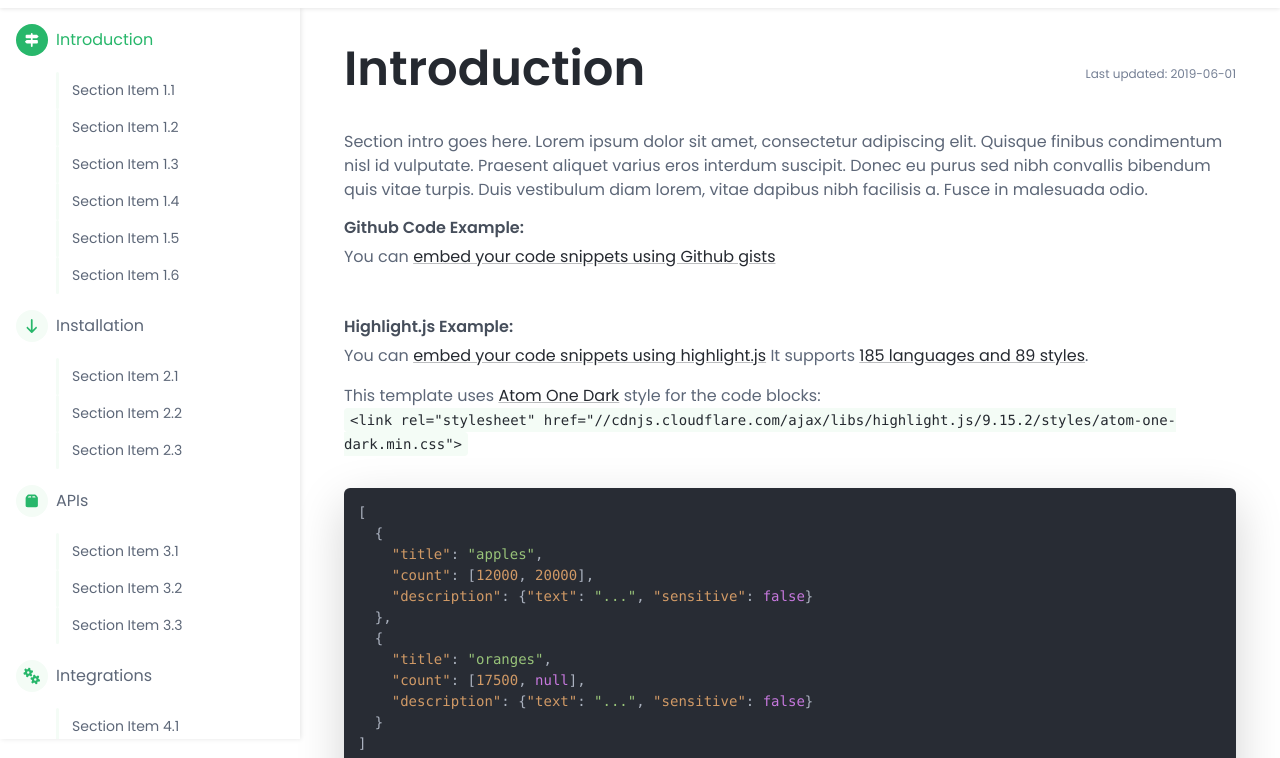
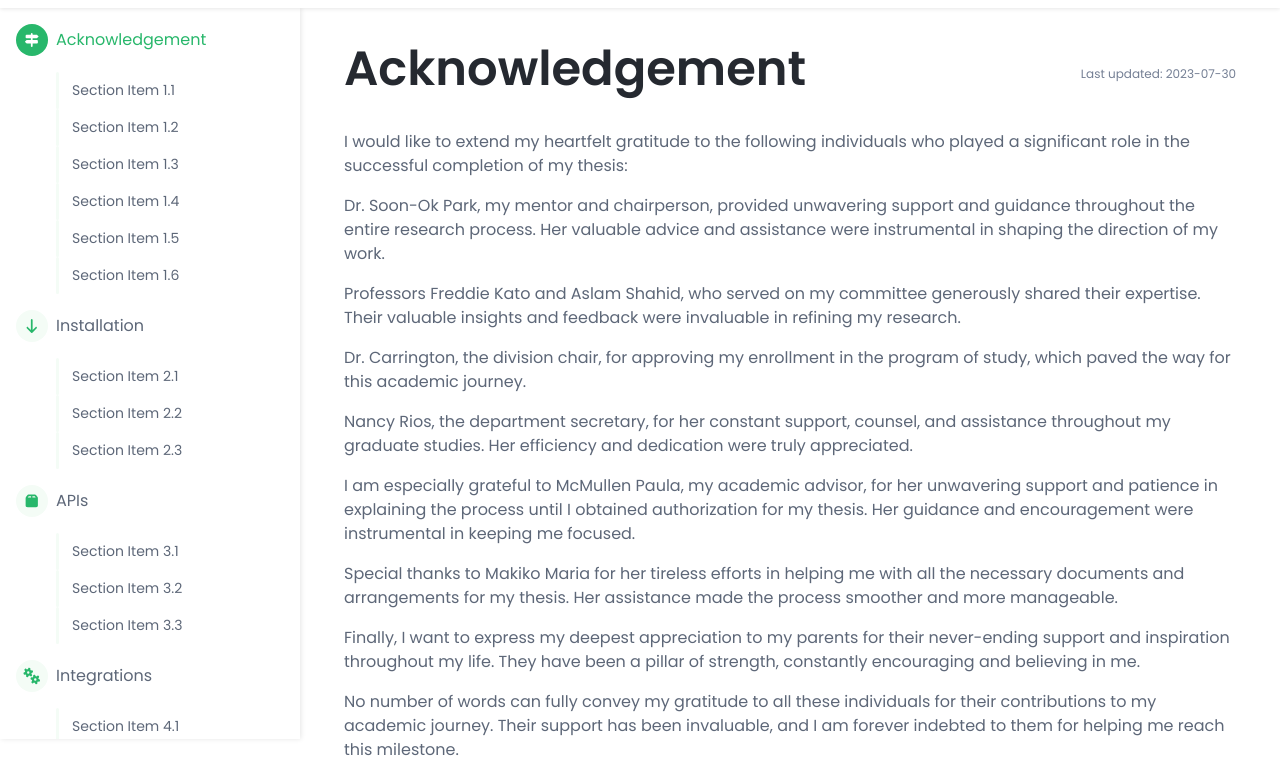
Before and after one commit to prudvi-m/docs_poc, a plain HTML site: page docs-page.html in a window 1280 px wide. Shown: the part 61-819 px from the top of the page. Drawn offline with nearby package versions, Linux system fonts and the light colour scheme.

Commit message:
acknowledgment

```diff
--- a/docs-page.html
+++ b/docs-page.html
@@ -70,7 +70,7 @@
             </div>
 		    <nav id="docs-nav" class="docs-nav navbar">
 			    <ul class="section-items list-unstyled nav flex-column pb-3">
-				    <li class="nav-item section-title"><a class="nav-link scrollto active" href="#section-1"><span class="theme-icon-holder me-2"><i class="fas fa-map-signs"></i></span>Introduction</a></li>
+				    <li class="nav-item section-title"><a class="nav-link scrollto active" href="#Acknowledgement-ac"><span class="theme-icon-holder me-2"><i class="fas fa-map-signs"></i></span>Acknowledgement</a></li>
 				    <li class="nav-item"><a class="nav-link scrollto" href="#item-1-1">Section Item 1.1</a></li>
 				    <li class="nav-item"><a class="nav-link scrollto" href="#item-1-2">Section Item 1.2</a></li>
 				    <li class="nav-item"><a class="nav-link scrollto" href="#item-1-3">Section Item 1.3</a></li>
@@ -115,11 +115,27 @@
 	    </div><!--//docs-sidebar-->
 	    <div class="docs-content">
 		    <div class="container">
-			    <article class="docs-article" id="section-1">
+			    <article class="docs-article" id="Acknowledgement-ac">
 				    <header class="docs-header">
-					    <h1 class="docs-heading">Introduction <span class="docs-time">Last updated: 2019-06-01</span></h1>
+					    <h1 class="docs-heading">Acknowledgement<span class="docs-time">Last updated: 2023-07-30</span></h1>
 					    <section class="docs-intro">
-						    <p>Section intro goes here. Lorem ipsum dolor sit amet, consectetur adipiscing elit. Quisque finibus condimentum nisl id vulputate. Praesent aliquet varius eros interdum suscipit. Donec eu purus sed nibh convallis bibendum quis vitae turpis. Duis vestibulum diam lorem, vitae dapibus nibh facilisis a. Fusce in malesuada odio.</p>
+						    <p>I would like to extend my heartfelt gratitude to the following individuals who played a significant role in the successful completion of my thesis: </p>
+
+							<p>	Dr. Soon-Ok Park, my mentor and chairperson, provided unwavering support and guidance throughout the entire research process. Her valuable advice and assistance were instrumental in shaping the direction of my work. </p>
+
+							<p>	Professors Freddie Kato and Aslam Shahid, who served on my committee generously shared their expertise. Their valuable insights and feedback were invaluable in refining my research. </p>
+
+							<p>	Dr. Carrington, the division chair, for approving my enrollment in the program of study, which paved the way for this academic journey. </p>
+
+							<p>	Nancy Rios, the department secretary, for her constant support, counsel, and assistance throughout my graduate studies. Her efficiency and dedication were truly appreciated. </p>
+
+							<p>	I am especially grateful to McMullen Paula, my academic advisor, for her unwavering support and patience in explaining the process until I obtained authorization for my thesis. Her guidance and encouragement were instrumental in keeping me focused. </p>
+
+							<p>	Special thanks to Makiko Maria for her tireless efforts in helping me with all the necessary documents and arrangements for my thesis. Her assistance made the process smoother and more manageable. </p>
+
+							<p>	Finally, I want to express my deepest appreciation to my parents for their never-ending support and inspiration throughout my life. They have been a pillar of strength, constantly encouraging and believing in me.</p>
+
+							<p>	No number of words can fully convey my gratitude to all these individuals for their contributions to my academic journey. Their support has been invaluable, and I am forever indebted to them for helping me reach this milestone.</p>
 						</section><!--//docs-intro-->
 
 						<h5>Github Code Example:</h5>
```
Also changed, not shown: index.html (+8 -13 lines).
